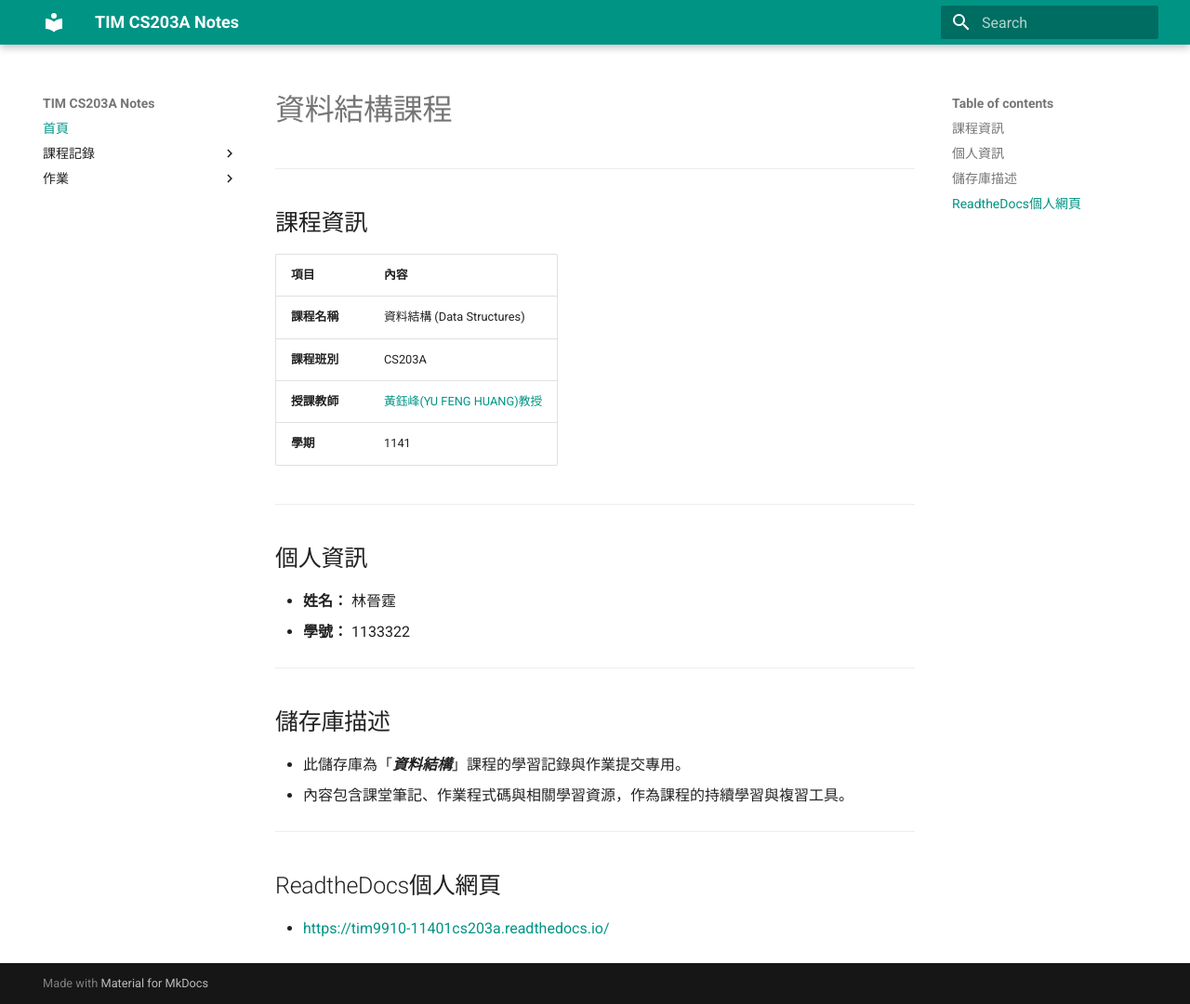
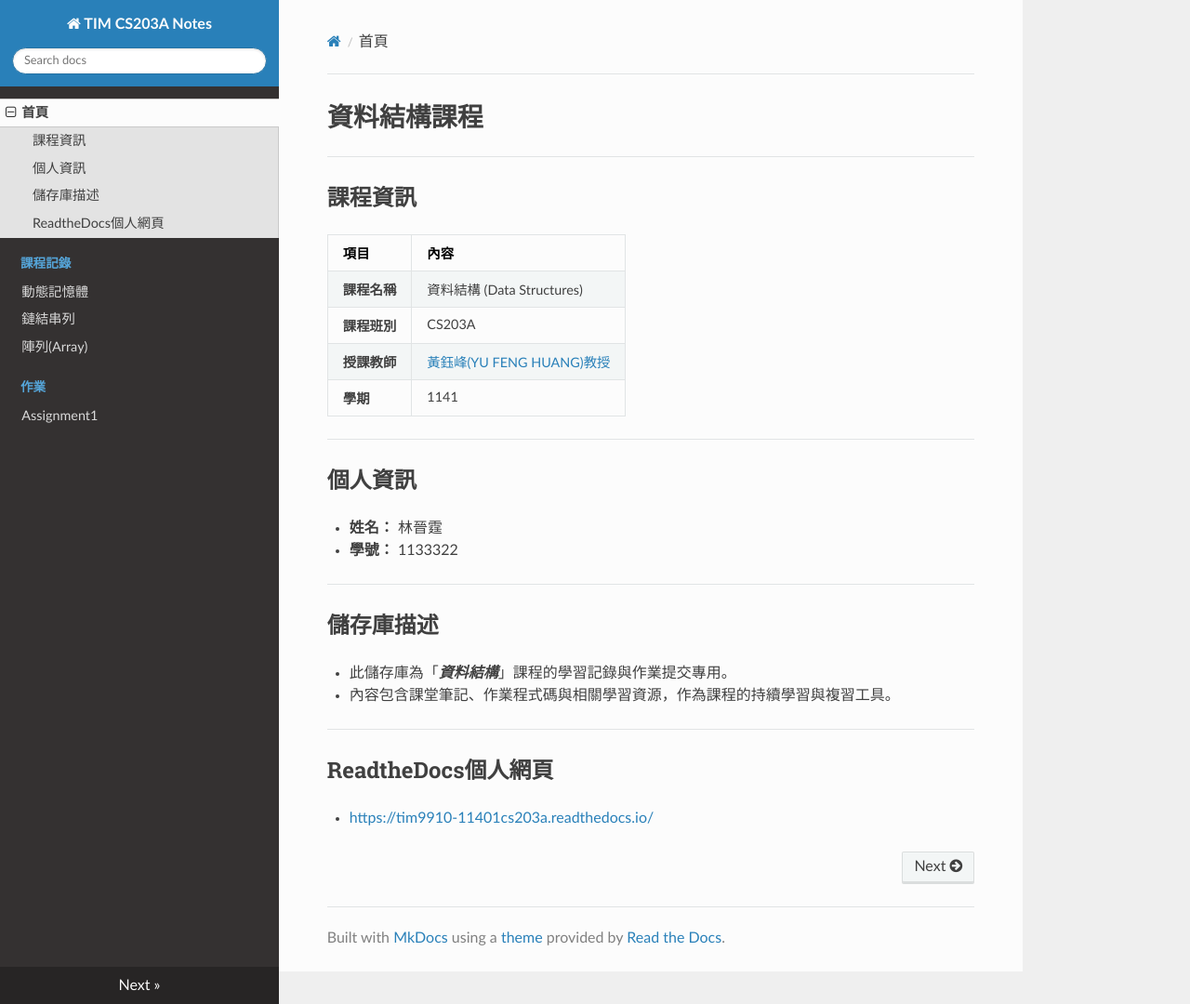
Before and after one commit to tim9910/11401_CS203A, an MkDocs documentation site: the page built from docs/index.md, in a window 1280 px wide and 1080 px high. Shown: the whole window at 93% size. Built offline with MkDocs 1.6.1, drawn with Linux system fonts in a browser that asks for light colours; nearby versions of some CDN libraries.

Commit message:
modify theme

```diff
--- a/mkdocs.yml
+++ b/mkdocs.yml
@@ -1,22 +1,5 @@
 site_name: TIM CS203A Notes
-theme:
-  name: material
-  palette:
-    scheme: default
-    primary: teal
-    accent: amber
-  font:
-    text: Roboto
-    code: Fira Code
-markdown_extensions:
-  - admonition
-  - pymdownx.superfences
-  - pymdownx.tabbed
-  - pymdownx.snippets
-  - pymdownx.betterem
-  - pymdownx.arithmatex
-  - toc:
-      permalink: true
+theme: readthedocs
 
 nav:
   - 首頁: index.md
```
